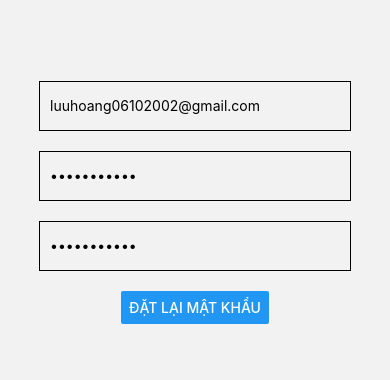
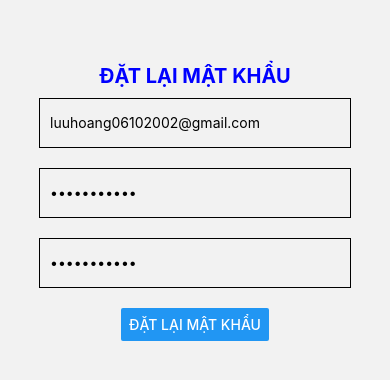
Before and after one commit to HoangThanhLuu/PROJECT_CNM_CK, a React Native app: screen /ForgetPassword in a window 390 px wide. Shown: the part 220-600 px from the top of the page. Built offline with nearby package versions, Linux system fonts and the light colour scheme.

Commit message:
update PORT and text của ForgetPassword

```diff
--- a/components/Login/ForgetPassword.js
+++ b/components/Login/ForgetPassword.js
@@ -2,7 +2,7 @@
 // Trong component ForgetPassword
 
 import React, { useState } from "react";
-import { View, TextInput, Button, Alert } from "react-native";
+import { View, TextInput, Button, Alert, Text } from "react-native";
 import axios from "axios";
 import { PORT } from "../../utils/api/port";
 
@@ -42,6 +42,7 @@ const ForgetPassword = ({ navigation }) => {
 
     return (
         <View style={{ flex: 1, justifyContent: 'center', alignItems: 'center' }}>
+            <Text style={{ fontSize: 20, fontWeight: '700', color: 'blue', marginBottom: 10 }}>ĐẶT LẠI MẬT KHẨU</Text>
             <TextInput
                 style={{ width: '80%', height: 50, borderWidth: 1, marginBottom: 20, paddingHorizontal: 10 }}
                 placeholder="Email"
--- a/utils/api/port.js
+++ b/utils/api/port.js
@@ -1 +1 @@
-export const PORT = "http://192.168.1.3.119:8000"
+export const PORT = "http://192.168.1.6:8000"
```
